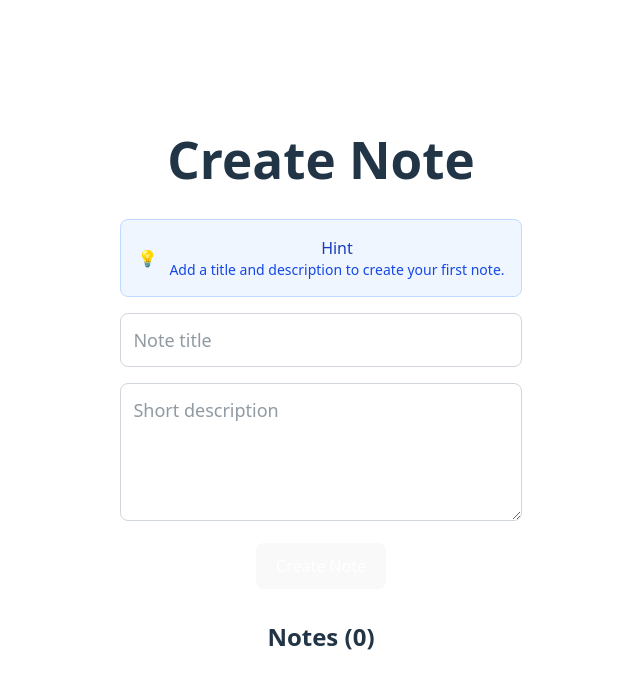
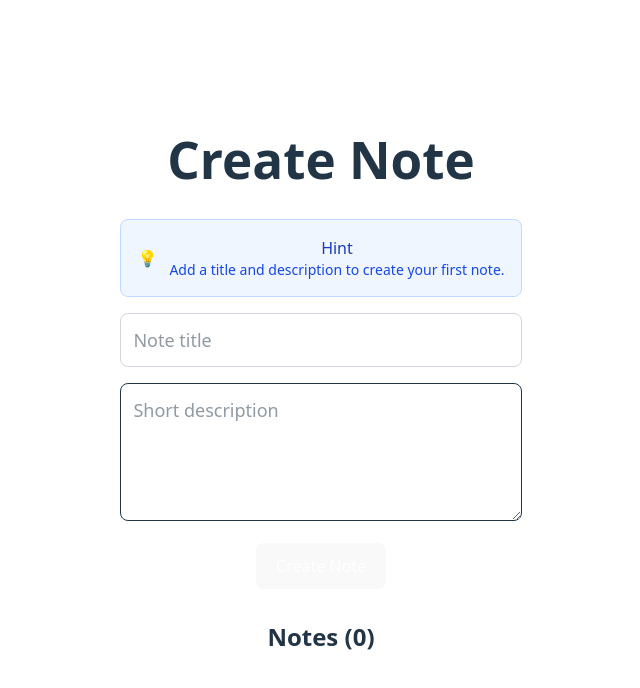
Before and after one commit to wakiullah/Drive-into-TypeScript, a React (Vite) app: page / in a window 1280 px wide. Shown: the top 688 px of the page, without its empty margins (319-959 px from the left). Built offline with nearby package versions, Linux system fonts and the light colour scheme.

Commit message:
remove border color

```diff
--- a/src/App.tsx
+++ b/src/App.tsx
@@ -58,7 +58,7 @@ function App() {
             value={description}
             onChange={(e) => setDescription(e.target.value)}
             rows={4}
-            className="w-full p-3 text-lg border border-gray-300 rounded-lg focus:outline-none focus:ring-2 focus:ring-blue-500 resize-y"
+            className="w-full p-3 text-lg border rounded-lg focus:outline-none focus:ring-2 focus:ring-blue-500 resize-y"
           />
         </div>
 
```
